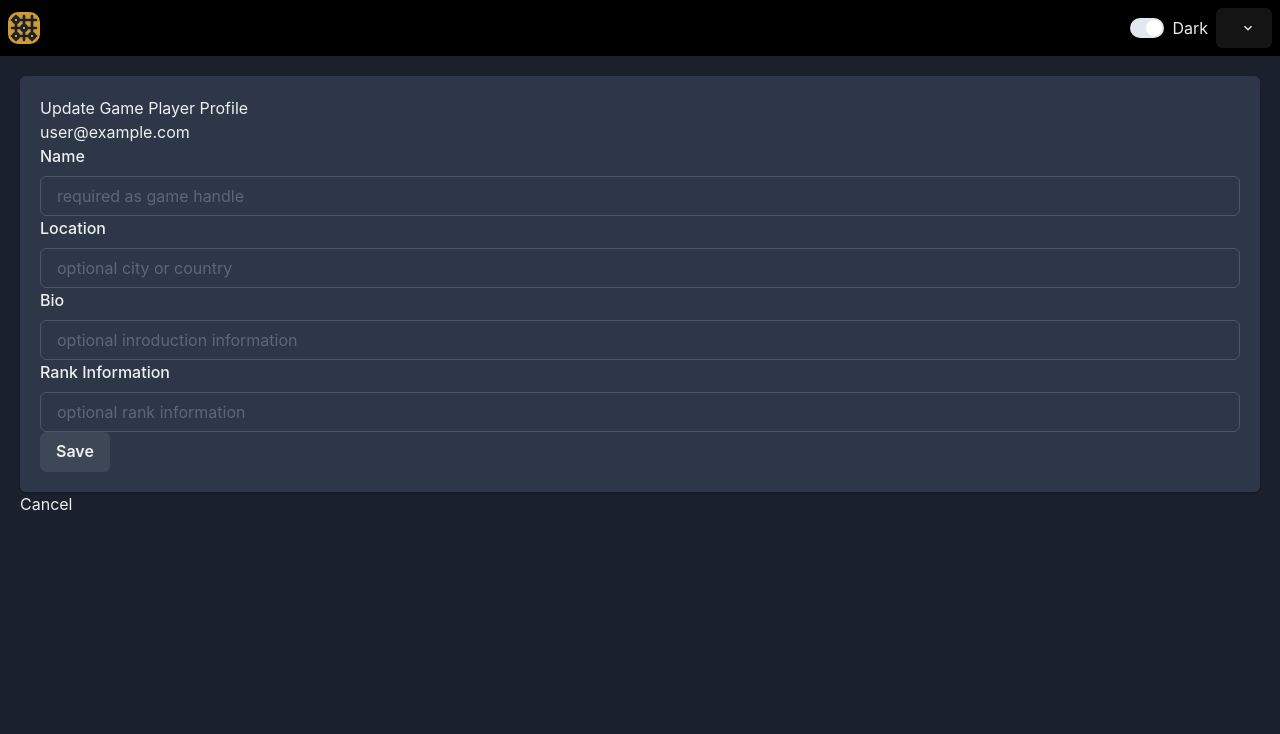
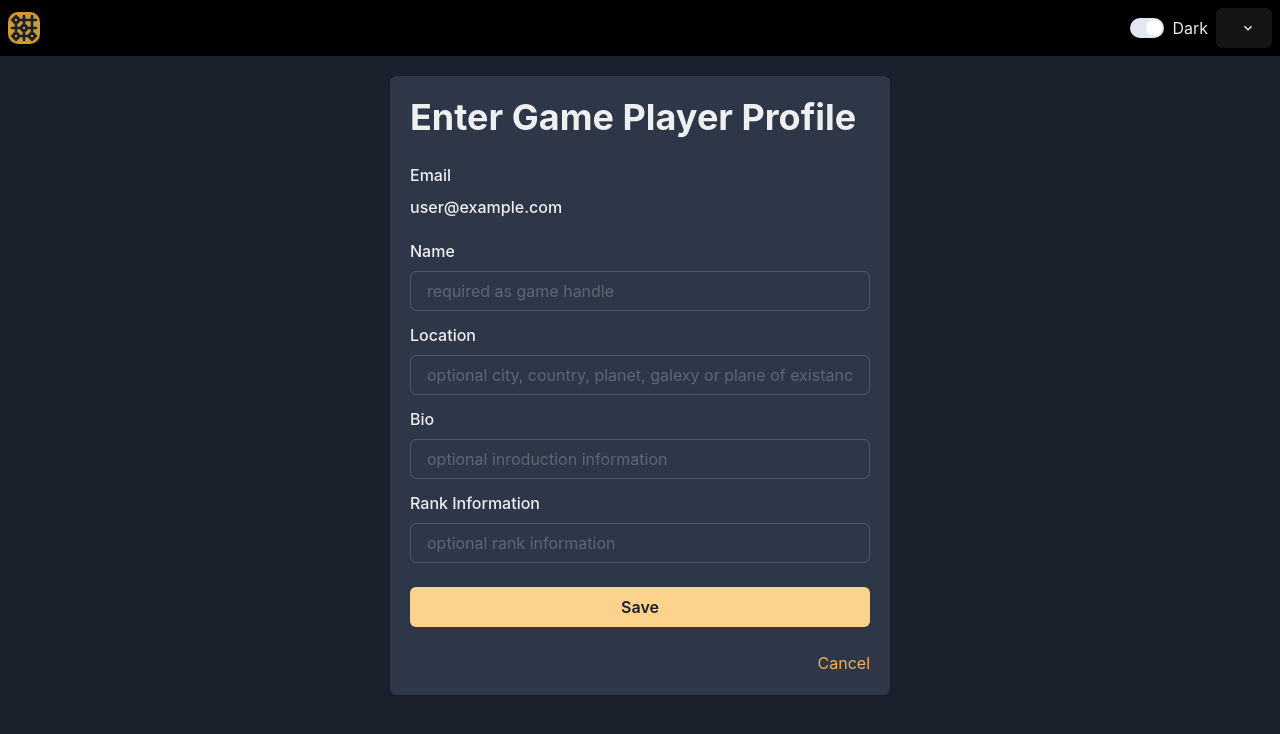
Before and after one commit to steveLeVesconte/auth-react, a React (Vite) app: page /player-profile in a window 1280 px wide. Shown: the top 734 px of the page. Built offline with nearby package versions, Linux system fonts and the light colour scheme; no server answers; the database is empty; sample sign-in values are in the browser's storage.

Commit message:
Update Profile - validate name not in use, improve UI

```diff
--- a/src/pages/LoginCard.tsx
+++ b/src/pages/LoginCard.tsx
@@ -92,7 +92,7 @@ const LoginCard = () => {
                 Log In
               </Button>
               <SimpleGrid templateColumns="50% 50%">
-                <div className="w-100 text-center mt-2">
+                <div>
                   <ChakraLink
                     color="orange.300"
                     as={ReactRouterLink}
--- a/src/pages/PlayerProfile.tsx
+++ b/src/pages/PlayerProfile.tsx
@@ -1,91 +1,199 @@
-import { useContext, useRef, useState } from 'react'
-import { useAuth } from '../contexts/AuthContext'
-import { Link, useNavigate } from 'react-router-dom';
-import { Player, addPlayerProfile } from '../firestore';
-import { Alert, Button, Card, CardBody, FormControl, FormLabel, Input } from '@chakra-ui/react';
-import {PlayerContext,  PlayerContextType } from '../contexts/PlayerContext';
+import { useContext,  useState } from "react";
+import { useAuth } from "../contexts/AuthContext";
+import { Link as ReactRouterLink, useNavigate } from "react-router-dom";
+import { Player, addPlayerProfile, getPlayerByName } from "../firestore";
+import {
+  Alert,
+  Box,
+  Button,
+  Card,
+  CardBody,
+  FormControl,
+  FormLabel,
+  Heading,
+  Link as ChakraLink,
+  Input,
+  SimpleGrid,
+  FormErrorMessage,
+} from "@chakra-ui/react";
+import { PlayerContext, PlayerContextType } from "../contexts/PlayerContext";
+import { useForm } from "react-hook-form";
 
-const PlayerProfile
-    = () => {
-        const { currentUser } = useAuth();//from AuthContext
-        const nameRef = useRef<HTMLInputElement>(null);
-        const bioRef = useRef<HTMLInputElement>(null);
-        const rankInfoRef = useRef<HTMLInputElement>(null);
-        const locationRef = useRef<HTMLInputElement>(null);
-        const [error, setError] = useState('')
-        const [loading, setLoading] = useState(false);
-        const navigate = useNavigate()
-        const {updatePlayer} = useContext(PlayerContext) as PlayerContextType;
+interface FormData {
+  name: string;
+  location: string;
+  bio: string;
+  rankInfo: string;
+}
 
-        function handleSubmit(e: { preventDefault: () => void; }) {
-            e.preventDefault();
-            setLoading(true);
-            setError('');
-            addPlayerProfile(currentUser?.uid, nameRef.current?.value ?? "", rankInfoRef.current?.value ?? "", bioRef.current?.value ?? "", "active", (new Date).toISOString())
+const PlayerProfile = () => {
+  const { currentUser } = useAuth(); //from AuthContext
+//   const nameRef = useRef<HTMLInputElement>(null);
+//   const bioRef = useRef<HTMLInputElement>(null);
+//   const rankInfoRef = useRef<HTMLInputElement>(null);
+//   const locationRef = useRef<HTMLInputElement>(null);
+  const [error, setError] = useState("");
+ // const [loading, setLoading] = useState(false);
+  const navigate = useNavigate();
+  const { updatePlayer } = useContext(PlayerContext) as PlayerContextType;
+  const {
+    handleSubmit,
+    register,
+    //watch,
+    formState: { errors, isSubmitting, isValid },
+  } = useForm<FormData>();
+
+  async function handleFormSubmit(values: FormData) {
+    setError("");
+    const nameExists= await checkIfPlayerExists(values.name);
+
+    if(nameExists){
+        setError('The name "'+values.name+'" is already in use.');
+        return;
+    }
+
+    //e.preventDefault();
+  //  setLoading(true);
+    const createDate = new Date().toISOString();
+    setError("");
+    addPlayerProfile(
+      values.name,
+      values.location,
+      values.rankInfo,
+      values.bio,
+      "active",
+      currentUser.uid,
+      createDate
+    )
       .then((refDoc) => {
-                    const newPlayer:Player = {name:nameRef.current?.value??"",
-                    bio:bioRef.current?.value??"",
-                rankInfo:rankInfoRef.current?.value??"",
-            location:locationRef.current?.value??"",
-             id:refDoc.id,
-            createDate:(new Date).toISOString(),
-        status:"active",
-    uid:currentUser.uid }
-    console.log('new player context: ',newPlayer)
+        const newPlayer: Player = {
+          name:  values.name,
+          bio: values.bio,
+          rankInfo: values.rankInfo,
+          location:  values.location,
+          id: refDoc.id,
+          createDate: createDate,
+          status: "active",
+          uid: currentUser.uid,
+        };
+        console.log("new player context: ", newPlayer);
         updatePlayer(newPlayer);
 
-                    if (nameRef.current)
-                        nameRef.current.value = "";
-                    if (bioRef.current)
-                        bioRef.current.value = "";
-                    if (rankInfoRef.current)
-                        rankInfoRef.current.value = "";
-                    if (locationRef.current)
-                        locationRef.current.value = "";
-
+     /*    if (nameRef.current) nameRef.current.value = "";
+        if (bioRef.current) bioRef.current.value = "";
+        if (rankInfoRef.current) rankInfoRef.current.value = "";
+        if (locationRef.current) locationRef.current.value = "";
+ */
         navigate("/");
       })
       .catch(() => {
         setError("Failed to update account");
       })
       .finally(() => {
-                    setLoading(false);
-                })
+        //setLoading(false);
+      });
   }
+
+   const  checkIfPlayerExists=(name:string): Promise<boolean> => {
+        return new Promise((resolve,reject)=>{
+         getPlayerByName(name).then((existingPlayer)=>{
+        console.log('existingPlayer: ',existingPlayer);
+        if(existingPlayer==null){
+            console.log('existingPlayer is null: ',existingPlayer);
+           resolve(false);
+        }
+        console.log('existingPlayer  is true: ',existingPlayer);
+        resolve(true);
+    }).catch((e)=>{
+        console.log('checkIfPlayerExists reject name: ',name,e);
+        reject();
+    });
+        });
+
+
+  }
+
 
   return (
     <>
-                <Card>
+      <Card className="sign-up-card">
         <CardBody>
-                        <h2 className='text-center mb-4'>Update Game Player Profile</h2>
-                        <div>{currentUser?.email}</div>{/*  currentUser starts as undefined and is then set. */}
-                        {error && <Alert status="error"  >{error}</Alert>}
-                        <form onSubmit={handleSubmit} >
-                            <FormControl id="name">
+          <Heading marginBottom={6}>Enter Game Player Profile</Heading>
+          {error && <Alert status="error">{error}</Alert>}
+          <form onSubmit={handleSubmit((data) => handleFormSubmit(data))}>
+          <SimpleGrid columns={1} spacing={3}>
+            <FormControl id="email">
+              <FormLabel>Email</FormLabel>
+              <FormLabel>{currentUser?.email}</FormLabel>
+            </FormControl>
+            <FormControl id="name"   isInvalid={!!errors?.name}>
               <FormLabel>Name</FormLabel>
-                                <Input type="text" ref={nameRef} required placeholder='required as game handle' ></Input>{/* //defaultValue={currentUser.email} */}
+              <Input
+                type="text"
+                {...register("name", {
+                  required: "Name is required.",
+                })}
+                placeholder="required as game handle"
+              ></Input>
+                <FormErrorMessage>
+                  {errors.name && errors.name.message}
+                </FormErrorMessage>
             </FormControl>
             <FormControl id="location">
               <FormLabel>Location</FormLabel>
-                                <Input type="text" ref={locationRef} placeholder='optional city or country'></Input>{/* //defaultValue={currentUser.email} */}
+              <Input
+                type="text"
+                {...register("location", {
+
+                })}
+
+                placeholder="optional city, country, planet, galexy or plane of existance"
+              ></Input>
             </FormControl>
             <FormControl id="bio">
               <FormLabel>Bio</FormLabel>
-                                <Input type="text" ref={bioRef} placeholder='optional inroduction information' ></Input>{/* //defaultValue={currentUser.email} */}
+              <Input
+                type="text"
+                {...register("bio", {
+                })}
+                placeholder="optional inroduction information"
+              ></Input>
             </FormControl>
             <FormControl id="rank">
               <FormLabel>Rank Information</FormLabel>
-                                <Input type="text" ref={rankInfoRef} placeholder='optional rank information' ></Input>{/* //defaultValue={currentUser.email} */}
+              <Input
+                type="text"
+                {...register("rankInfo", {
+                })}
+                placeholder="optional rank information"
+              ></Input>
             </FormControl>
-                            <Button disabled={loading} className='w-100 mt-4' type="submit">Save</Button>
+
+            <Button
+              isLoading={isSubmitting}
+              disabled={!isValid}
+
+            marginBottom={3}
+            marginTop={3}  colorScheme="orange" type="submit">
+              Save
+            </Button>
+
+                <Box textAlign="right">
+                  <ChakraLink
+                    as={ReactRouterLink}
+                    id="c"
+                    color="orange.300"
+                    to="/auth/login"
+                  >
+                    Cancel
+                  </ChakraLink>
+                </Box>
+              </SimpleGrid>
           </form>
         </CardBody>
       </Card>
-                <div className='w-100 text-center mt-2'>
-                    <Link to="/">Cancel</Link>
-                </div>
     </>
-        )
-    }
+  );
+};
 
-export default PlayerProfile
+export default PlayerProfile;
--- a/src/pages/Signup.tsx
+++ b/src/pages/Signup.tsx
@@ -56,7 +56,7 @@ const Signup = () => {
       <Card className="sign-up-card">
         <CardBody>
           <Heading marginBottom={6}>Sign Up</Heading>
-          {error && <Alert status="error">{error}xx</Alert>}
+          {error && <Alert status="error">{error}</Alert>}
           <form
             onSubmit={handleSubmit((data) => handleFormSubmit(data))}
             onChange={() => {
```
Also changed, not shown: src/firestore.ts (+26 -5 lines). Lines whose indentation alone changed are shown as unchanged.
